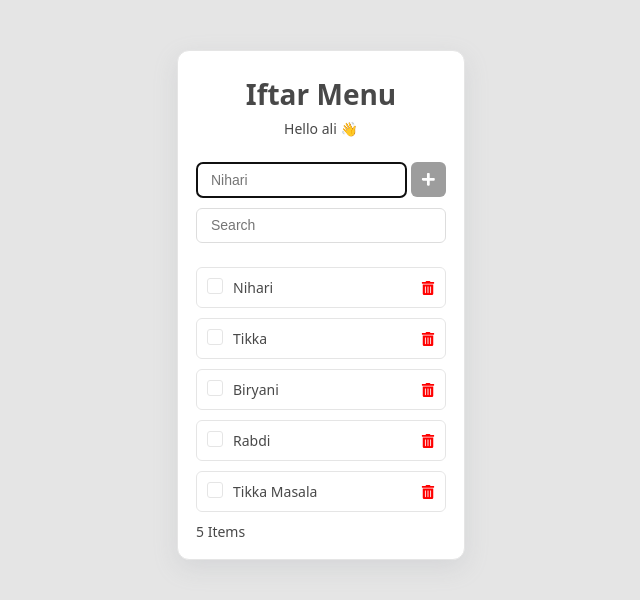
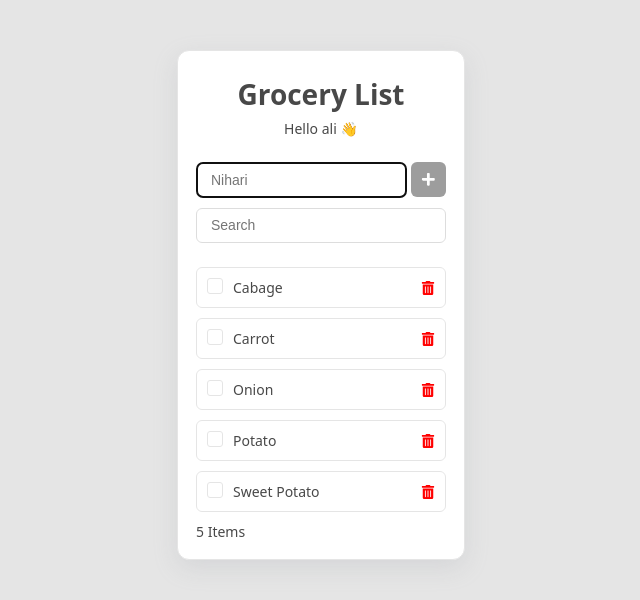
Before and after one commit to isasayed/React-App-Examples, a React (Create React App) app: page / in a window 1280 px wide. Shown: the top 600 px of the page, without its empty margins (319-959 px from the left). Built offline with nearby package versions, Linux system fonts and the light colour scheme; data requests are answered from the project's data file.

Commit message:
title rename list sample data updated

```diff
--- a/data/db.json
+++ b/data/db.json
@@ -3,27 +3,27 @@
     {
       "id": "1",
       "checked": false,
-      "name": "Nihari"
+      "name": "Cabage"
     },
     {
       "id": "2",
       "checked": false,
-      "name": "Tikka"
+      "name": "Carrot"
     },
     {
       "id": "3",
       "checked": false,
-      "name": "Biryani"
+      "name": "Onion"
     },
     {
       "id": "4",
       "checked": false,
-      "name": "Rabdi"
+      "name": "Potato"
     },
     {
       "id": "41",
       "checked": false,
-      "name": "Tikka Masala"
+      "name": "Sweet Potato"
     }
   ]
 }
--- a/src/App.tsx
+++ b/src/App.tsx
@@ -82,7 +82,7 @@ function App() {
   return (
     <div className="checkbox-container">
       <Header
-        title="Iftar Menu"
+        title="Grocery List"
         name={name} />
       <ItemAdd
         newItem={newItem}
```
